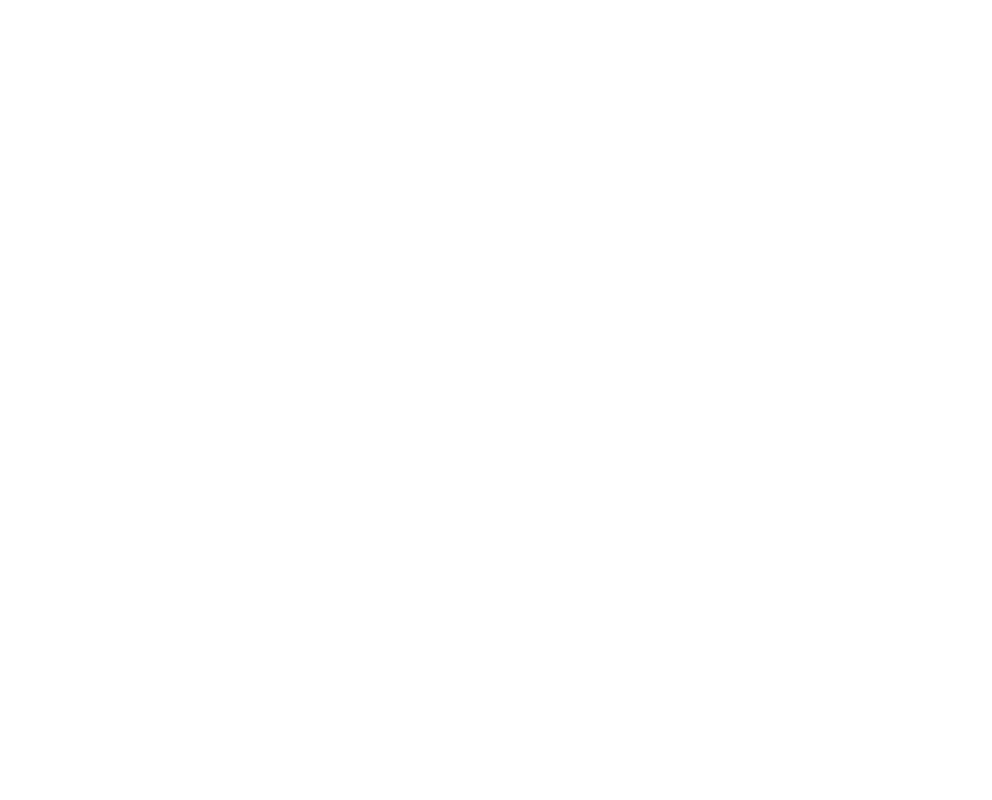
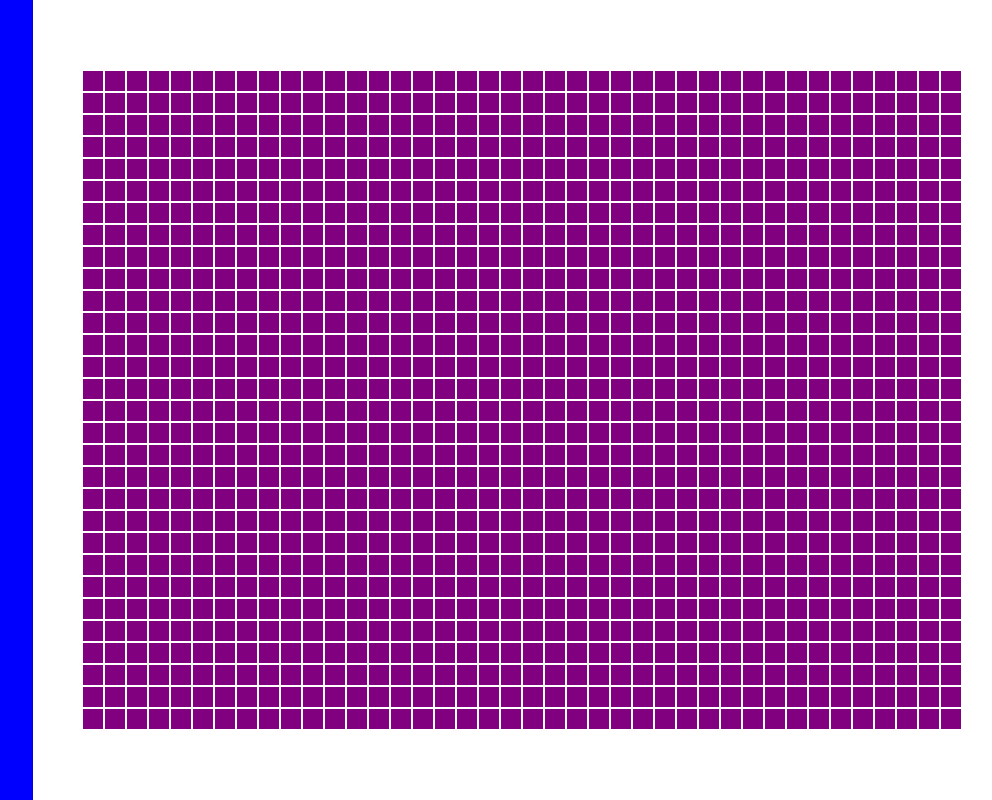
Before and after one commit to Kyleetd/path-finding-visualizer, a React (Vite) app in the folder path-finding-visualizer/: page / in a window 1280 px wide. Shown: the whole page, without its empty margins (268-1260 px from the left). Built offline with nearby package versions, Linux system fonts and the light colour scheme.

Commit message:
Added event listeners and components (#15)
* added Cell and Grid components.

* ADD: Side nav and cenetered content

* ADD: index.css

* Added event listeners

---------

Co-authored-by: GuusLammers <guuslammers16@gmail.com>
Co-authored-by: kylee <kyleetd@students.cs.ubc.ca>

```diff
--- a/path-finding-visualizer/package.json
+++ b/path-finding-visualizer/package.json
@@ -14,6 +14,11 @@
     "coverage": "vitest --coverage"
   },
   "dependencies": {
+    "@emotion/react": "^11.11.1",
+    "@emotion/styled": "^11.11.0",
+    "@fontsource/roboto": "^5.0.8",
+    "@mui/icons-material": "^5.14.8",
+    "@mui/material": "^5.14.8",
     "eslint-config-prettier": "^9.0.0",
     "eslint-plugin-import": "^2.28.1",
     "eslint-plugin-jsx-a11y": "^6.7.1",
--- a/path-finding-visualizer/src/App.tsx
+++ b/path-finding-visualizer/src/App.tsx
@@ -1,5 +1,16 @@
+import CellGrid from './components/Grid';
+import LayoutRoot from './components/LayoutRoot';
+import SideNav from './components/SideNav';
+
 function App() {
-  return <></>;
+  return (
+    <>
+      <SideNav />
+      <LayoutRoot>
+        <CellGrid />
+      </LayoutRoot>
+    </>
+  );
 }
 
 export default App;
--- /dev/null
+++ b/path-finding-visualizer/src/components/Cell.tsx
@@ -0,0 +1,41 @@
+import { Box } from '@mui/material';
+import { FC, useState } from 'react';
+
+interface CellProps {
+  isMouseDown: boolean;
+}
+
+const Cell: FC<CellProps> = ({ isMouseDown }) => {
+  // Sets initial color to purple
+  const [color, setColor] = useState('purple');
+
+  const colors = ['purple', 'green', 'red', 'blue'];
+  const dimension = 20;
+
+  const nextColor = () => {
+    const index = colors.indexOf(color);
+    const next = (index + 1) % colors.length;
+    setColor(colors[next]);
+  };
+
+  return (
+    <Box
+      onClick={() => nextColor()}
+      onMouseEnter={() => {
+        if (isMouseDown) {
+          nextColor();
+        }
+      }}
+      sx={{
+        width: dimension,
+        height: dimension,
+        backgroundColor: color,
+        '&:hover': {
+          opacity: [0.9, 0.8, 0.7],
+        },
+      }}
+    />
+  );
+};
+
+export default Cell;
--- /dev/null
+++ b/path-finding-visualizer/src/components/Grid.tsx
@@ -0,0 +1,68 @@
+import { Grid } from '@mui/material';
+import Cell from './Cell';
+import { useState } from 'react';
+
+const CellGrid = () => {
+  const [mouseDown, setMouseDown] = useState<boolean>(false);
+
+  window.addEventListener('mousedown', function () {
+    setMouseDown(true);
+    console.log('mouse down');
+  });
+
+  window.addEventListener('mouseup', function () {
+    setMouseDown(false);
+    console.log('mouse up');
+  });
+
+  const createGrid = () => {
+    const grid = [];
+    const rows = 30;
+    const columns = 40;
+    for (let i = 0; i < rows; i++) {
+      const row = [];
+      for (let j = 0; j < columns; j++) {
+        row.push(<Cell isMouseDown={mouseDown} />);
+      }
+      grid.push(row);
+    }
+    return grid;
+  };
+
+  const grid = createGrid();
+
+  return (
+    <Grid
+      container
+      spacing={0.25}
+      role="grid"
+    >
+      {grid.map((row, rowIndex) => (
+        <Grid
+          container
+          item
+          xs={12}
+          spacing={0.25}
+          sx={{
+            display: 'flex',
+            justifyContent: 'center',
+          }}
+          role="row"
+          key={rowIndex}
+        >
+          {row.map((cell, cellIndex) => (
+            <Grid
+              item
+              role="cell"
+              key={cellIndex}
+            >
+              {cell}
+            </Grid>
+          ))}
+        </Grid>
+      ))}
+    </Grid>
+  );
+};
+
+export default CellGrid;
--- /dev/null
+++ b/path-finding-visualizer/src/components/LayoutRoot.tsx
@@ -0,0 +1,13 @@
+import { styled } from '@mui/material/styles';
+import { SIDE_NAV_WIDTH } from './SideNav';
+
+const LayoutRoot = styled('div')(() => ({
+  display: 'flex',
+  height: '100vh',
+  maxWidth: '100%',
+  marginLeft: SIDE_NAV_WIDTH,
+  alignItems: 'center',
+  justifyContent: 'center',
+}));
+
+export default LayoutRoot;
--- /dev/null
+++ b/path-finding-visualizer/src/components/SideNav.tsx
@@ -0,0 +1,21 @@
+import { Drawer } from '@mui/material';
+
+export const SIDE_NAV_WIDTH = 300;
+
+const SideNav = () => {
+  return (
+    <Drawer
+      anchor="left"
+      variant="permanent"
+      open
+      PaperProps={{
+        sx: {
+          width: SIDE_NAV_WIDTH,
+          backgroundColor: 'blue',
+        },
+      }}
+    ></Drawer>
+  );
+};
+
+export default SideNav;
--- /dev/null
+++ b/path-finding-visualizer/src/index.css
@@ -0,0 +1,4 @@
+* {
+  margin: 0;
+  padding: 0;
+}
--- a/path-finding-visualizer/src/main.tsx
+++ b/path-finding-visualizer/src/main.tsx
@@ -1,6 +1,7 @@
 import React from 'react';
 import ReactDOM from 'react-dom/client';
 import App from './App.tsx';
+import './index.css';
 
 ReactDOM.createRoot(document.getElementById('root')!).render(
   <React.StrictMode>
```
Also changed, not shown: 2 other files (tests, documents, lock files or other folders).
